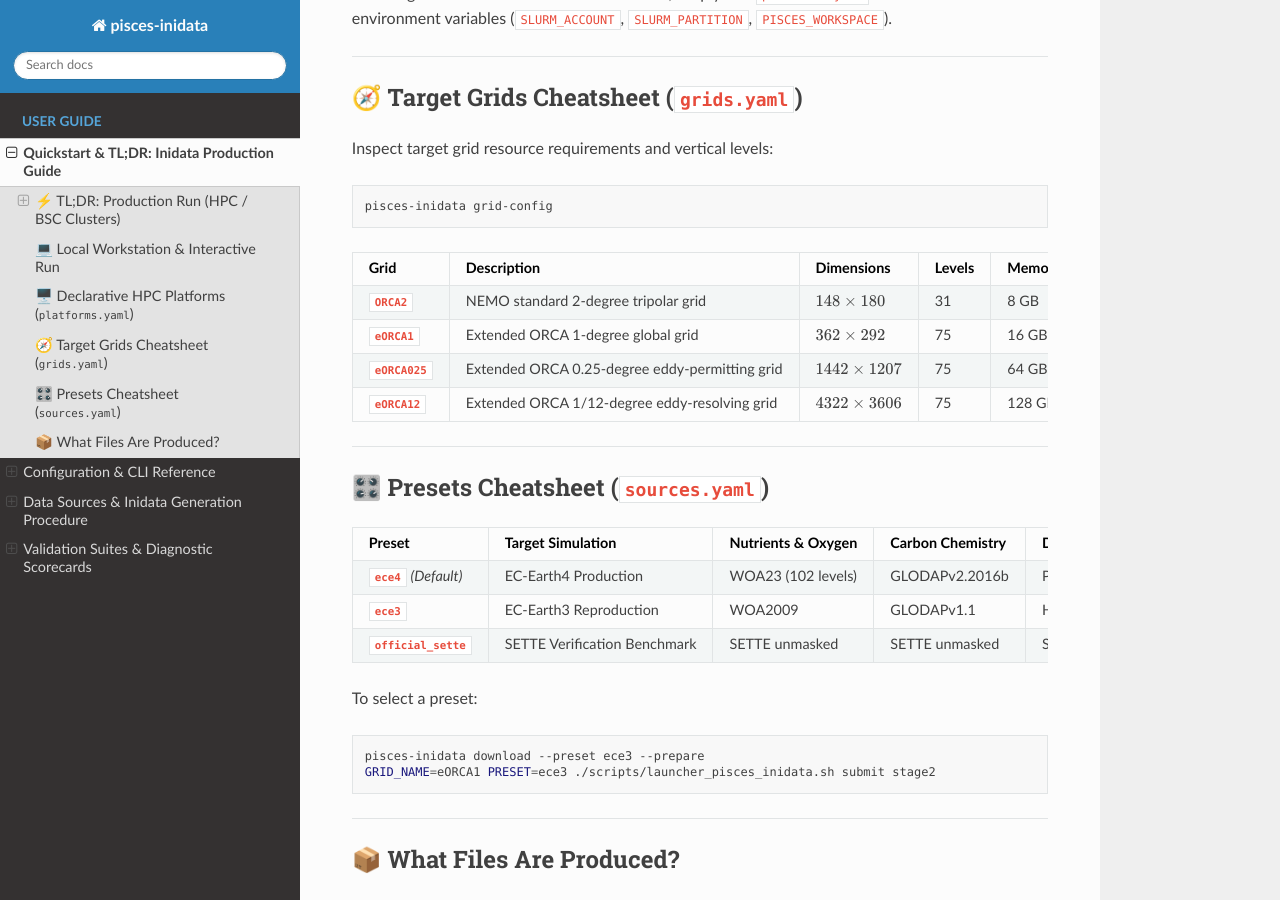
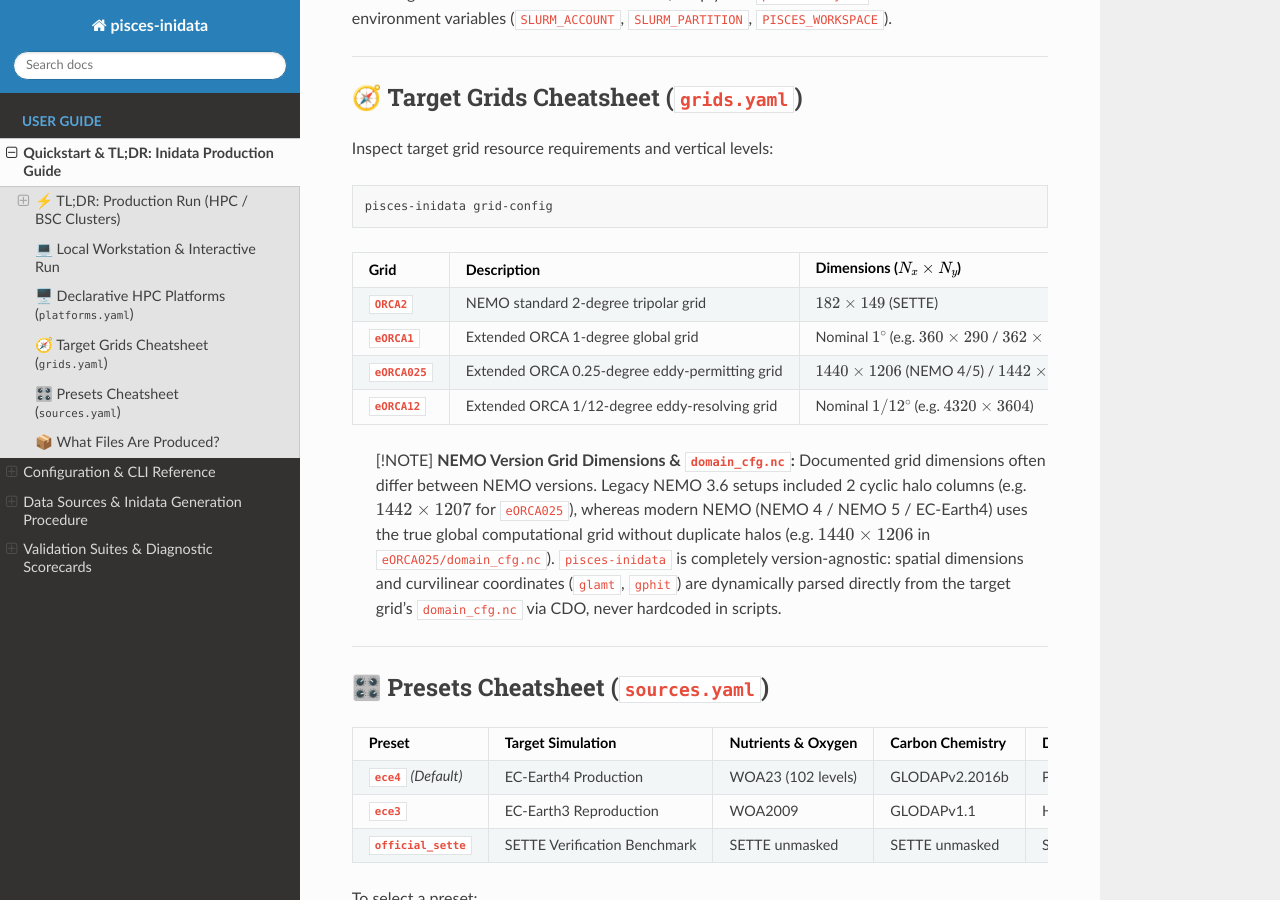
Before and after one commit to vlap/pisces-inidata, a Sphinx documentation site: the page built from docs/quickstart.md, in a window 1280 px wide and 900 px high, scrolled down 2201 px. Built offline with Sphinx 7.4.7 and the Read the Docs theme 3.1.0, drawn with Linux system fonts in a browser that asks for light colours.

Commit message:
docs(grids): clarify dynamic grid dimensions and NEMO 4/5 domain_cfg conventions
- Update eORCA025 descriptions to 1440x1206 (modern NEMO 4/5 / EC-Earth 4) and remove misleading legacy halo dimensions across grids.yaml and grids.py
- Document that pisces-inidata never hardcodes grid dimensions and that CDO extracts coordinate matrices dynamically from domain_cfg.nc

````diff
--- a/docs/quickstart.md
+++ b/docs/quickstart.md
@@ -110,12 +110,17 @@ Inspect target grid resource requirements and vertical levels:
 pisces-inidata grid-config
 ```
 
-| Grid | Description | Dimensions | Levels | Memory | Slurm Time | Batch Weights |
+| Grid | Description | Dimensions ($N_x \times N_y$) | Levels | Memory | Slurm Time | Batch Weights |
 | :--- | :--- | :---: | :---: | :---: | :---: | :---: |
-| **`ORCA2`** | NEMO standard 2-degree tripolar grid | $148 \times 180$ | 31 | 8 GB | 00:30:00 | No (Inline) |
-| **`eORCA1`** | Extended ORCA 1-degree global grid | $362 \times 292$ | 75 | 16 GB | 01:00:00 | No (Inline) |
-| **`eORCA025`** | Extended ORCA 0.25-degree eddy-permitting grid | $1442 \times 1207$ | 75 | 64 GB | 02:00:00 | Yes (Batch Slurm) |
-| **`eORCA12`** | Extended ORCA 1/12-degree eddy-resolving grid | $4322 \times 3606$ | 75 | 128 GB | 04:00:00 | Yes (Batch Slurm) |
+| **`ORCA2`** | NEMO standard 2-degree tripolar grid | $182 \times 149$ (SETTE) | 31 | 8 GB | 00:30:00 | No (Inline) |
+| **`eORCA1`** | Extended ORCA 1-degree global grid | Nominal $1^\circ$ (e.g. $360 \times 290$ / $362 \times 292$) | 75 | 16 GB | 01:00:00 | No (Inline) |
+| **`eORCA025`** | Extended ORCA 0.25-degree eddy-permitting grid | $1440 \times 1206$ (NEMO 4/5) / $1442 \times 1207$ (legacy) | 75 | 64 GB | 02:00:00 | Yes (Batch Slurm) |
+| **`eORCA12`** | Extended ORCA 1/12-degree eddy-resolving grid | Nominal $1/12^\circ$ (e.g. $4320 \times 3604$) | 75 | 128 GB | 04:00:00 | Yes (Batch Slurm) |
+
+> [!NOTE]
+> **NEMO Version Grid Dimensions & `domain_cfg.nc`:**
+> Documented grid dimensions often differ between NEMO versions. Legacy NEMO 3.6 setups included 2 cyclic halo columns (e.g. $1442 \times 1207$ for `eORCA025`), whereas modern NEMO (NEMO 4 / NEMO 5 / EC-Earth4) uses the true global computational grid without duplicate halos (e.g. **$1440 \times 1206$** in `eORCA025/domain_cfg.nc`).
+> `pisces-inidata` is completely version-agnostic: spatial dimensions and curvilinear coordinates (`glamt`, `gphit`) are dynamically parsed directly from the target grid's `domain_cfg.nc` via CDO, never hardcoded in scripts.
 
 ---
 
````
Also changed, not shown: docs/configuration.md (+12 -4 lines), grids.yaml (+4 -4 lines), 1 other file.
